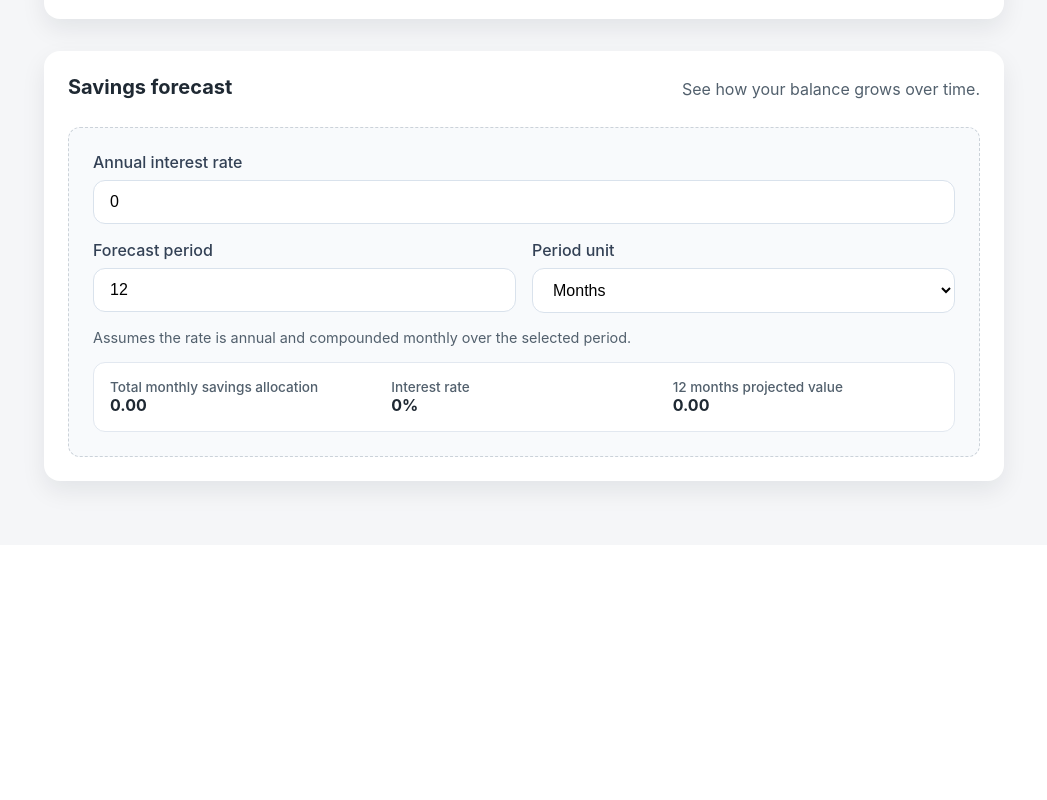
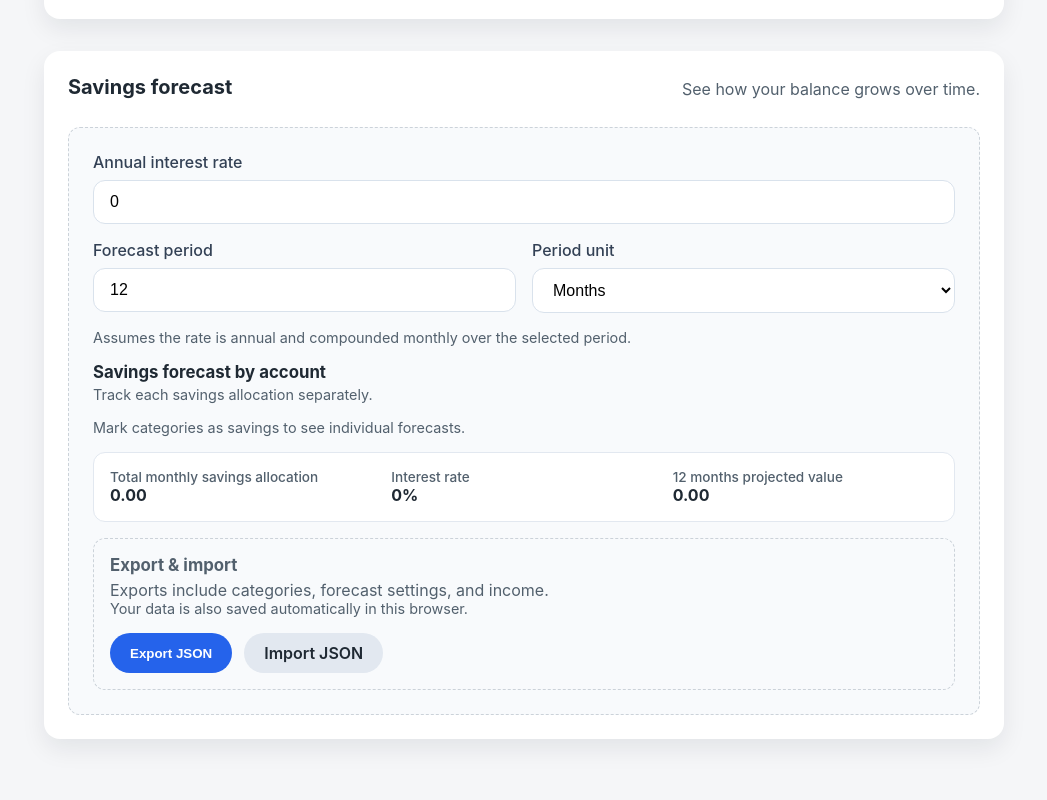
Before and after one commit to MorkovnySok/budget-planner, an Angular app: page / in a window 1280 px wide. Shown: the part 1024-1824 px from the top of the page, without its empty margins (116-1163 px from the left). Before the commit the page ends 1577 px from the top, so only its background shows below. Built offline with nearby package versions, Linux system fonts and the light colour scheme.

Commit message:
Add savings forecast breakdown and persistence

```diff
--- a/src/app/app.component.html
+++ b/src/app/app.component.html
@@ -174,6 +174,26 @@
       <p class="helper-text">
         Assumes the rate is annual and compounded monthly over the selected period.
       </p>
+      <div class="forecast-breakdown">
+        <div class="forecast-breakdown__header">
+          <h3>Savings forecast by account</h3>
+          <p>Track each savings allocation separately.</p>
+        </div>
+        <div class="forecast-breakdown__list" *ngIf="savingsForecasts.length > 0; else noSavings">
+          <div class="forecast-breakdown__card" *ngFor="let forecast of savingsForecasts">
+            <span class="forecast-breakdown__name">{{ forecast.name }}</span>
+            <span class="forecast-breakdown__meta">
+              Monthly contribution: {{ forecast.monthlyContribution | number: '1.2-2' }}
+            </span>
+            <strong class="forecast-breakdown__value">
+              {{ forecastLabel }} value: {{ forecast.projectedValue | number: '1.2-2' }}
+            </strong>
+          </div>
+        </div>
+        <ng-template #noSavings>
+          <p class="helper-text">Mark categories as savings to see individual forecasts.</p>
+        </ng-template>
+      </div>
       <div class="forecast-summary">
         <div>
           <span>Total monthly savings allocation</span>
@@ -188,6 +208,21 @@
           <strong>{{ projectedSavingsValue | number: '1.2-2' }}</strong>
         </div>
       </div>
+      <div class="data-tools">
+        <div>
+          <h3>Export &amp; import</h3>
+          <p>Exports include categories, forecast settings, and income.</p>
+          <p class="helper-text">Your data is also saved automatically in this browser.</p>
+        </div>
+        <div class="data-tools__actions">
+          <button type="button" class="button" (click)="exportBudgetData()">Export JSON</button>
+          <label class="button button--ghost data-tools__import">
+            Import JSON
+            <input type="file" accept="application/json" (change)="importBudgetData($event)" />
+          </label>
+        </div>
+        <p class="helper-text helper-text--warning" *ngIf="importError">{{ importError }}</p>
+      </div>
     </div>
   </section>
 </main>
--- a/src/app/app.component.scss
+++ b/src/app/app.component.scss
@@ -206,6 +206,56 @@
   text-align: left;
 }
 
+.forecast-breakdown {
+  display: flex;
+  flex-direction: column;
+  gap: 1rem;
+}
+
+.forecast-breakdown__header h3 {
+  margin: 0 0 0.25rem;
+  font-size: 1.05rem;
+  color: #1f2933;
+}
+
+.forecast-breakdown__header p {
+  margin: 0;
+  color: #52606d;
+  font-size: 0.9rem;
+}
+
+.forecast-breakdown__list {
+  display: grid;
+  grid-template-columns: repeat(auto-fit, minmax(200px, 1fr));
+  gap: 1rem;
+}
+
+.forecast-breakdown__card {
+  border-radius: 12px;
+  border: 1px solid #e2e8f0;
+  background: #ffffff;
+  padding: 1rem;
+  display: flex;
+  flex-direction: column;
+  gap: 0.35rem;
+  font-weight: 600;
+  color: #1f2933;
+}
+
+.forecast-breakdown__name {
+  font-size: 0.95rem;
+}
+
+.forecast-breakdown__meta {
+  font-weight: 500;
+  font-size: 0.85rem;
+  color: #52606d;
+}
+
+.forecast-breakdown__value {
+  font-size: 0.95rem;
+}
+
 .forecast-period {
   display: grid;
   grid-template-columns: repeat(auto-fit, minmax(180px, 1fr));
@@ -229,6 +279,44 @@
   font-size: 0.85rem;
   font-weight: 500;
   color: #52606d;
+}
+
+.data-tools {
+  display: flex;
+  flex-direction: column;
+  gap: 1rem;
+  padding: 1rem;
+  border-radius: 12px;
+  border: 1px dashed #cbd2d9;
+  background: #f8fafc;
+}
+
+.data-tools h3 {
+  margin: 0 0 0.35rem;
+  font-size: 1.05rem;
+}
+
+.data-tools p {
+  margin: 0;
+  color: #52606d;
+}
+
+.data-tools__actions {
+  display: flex;
+  flex-wrap: wrap;
+  gap: 0.75rem;
+}
+
+.data-tools__import {
+  position: relative;
+  overflow: hidden;
+}
+
+.data-tools__import input {
+  position: absolute;
+  inset: 0;
+  opacity: 0;
+  cursor: pointer;
 }
 
 .category-chart {
--- a/src/app/app.component.ts
+++ b/src/app/app.component.ts
@@ -1,5 +1,5 @@
 import { CommonModule } from '@angular/common';
-import { Component } from '@angular/core';
+import { Component, OnInit } from '@angular/core';
 import { FormsModule } from '@angular/forms';
 
 interface Category {
@@ -9,11 +9,25 @@ interface Category {
   isSavings: boolean;
 }
 
+interface BudgetPlannerState {
+  income: number;
+  interestRate: number;
+  forecastPeriodValue: number;
+  forecastPeriodUnit: 'months' | 'years';
+  categories: Category[];
+}
+
 interface PieSlice {
   name: string;
   percentage: number;
   color: string;
   path: string;
+}
+
+interface SavingsForecast {
+  name: string;
+  monthlyContribution: number;
+  projectedValue: number;
 }
 
 @Component({
@@ -22,7 +36,7 @@ interface PieSlice {
   templateUrl: './app.component.html',
   styleUrl: './app.component.scss'
 })
-export class AppComponent {
+export class AppComponent implements OnInit {
   income = 0;
   interestRate = 0;
   forecastPeriodValue = 12;
@@ -30,7 +44,13 @@ export class AppComponent {
   categories: Category[] = [];
   allocationClamped = false;
   needsIncomeWarning = false;
+  importError = '';
+  private readonly storageKey = 'budgetPlannerState';
   private readonly chartColors = ['#2563eb', '#f97316', '#14b8a6', '#a855f7', '#facc15', '#10b981'];
+
+  ngOnInit(): void {
+    this.loadState();
+  }
 
   get totalPercentage(): number {
     return this.categories.reduce((total, category) => total + category.percentage, 0);
@@ -83,19 +103,16 @@ export class AppComponent {
   }
 
   get projectedSavingsValue(): number {
-    const contribution = this.totalSavingsAllocation;
-    if (contribution <= 0 || this.forecastMonths <= 0) {
-      return 0;
-    }
-    // Assumes an annual interest rate compounded monthly over the selected forecast period.
-    const annualRate = Math.max(0, this.interestRate) / 100;
-    const monthlyRate = annualRate / 12;
-    if (monthlyRate === 0) {
-      return this.roundCurrency(contribution * this.forecastMonths);
-    }
-    const growthFactor = Math.pow(1 + monthlyRate, this.forecastMonths);
-    const futureValue = contribution * ((growthFactor - 1) / monthlyRate);
-    return this.roundCurrency(futureValue);
+    return this.futureValueForContribution(this.totalSavingsAllocation);
+  }
+
+  get savingsForecasts(): SavingsForecast[] {
+    const savingsCategories = this.categories.filter((category) => category.isSavings);
+    return savingsCategories.map((category, index) => ({
+      name: category.name?.trim() || `Savings ${index + 1}`,
+      monthlyContribution: category.amount,
+      projectedValue: this.futureValueForContribution(category.amount)
+    }));
   }
 
   addCategory(): void {
@@ -109,12 +126,14 @@ export class AppComponent {
       }
     ];
     this.allocationClamped = false;
+    this.persistState();
   }
 
   removeCategory(index: number): void {
     this.categories.splice(index, 1);
     this.allocationClamped = false;
     this.needsIncomeWarning = false;
+    this.persistState();
   }
 
   updateIncome(value: string | number): void {
@@ -122,28 +141,34 @@ export class AppComponent {
     this.income = Math.max(0, parsed);
     this.needsIncomeWarning = false;
     this.recalculateAmounts();
+    this.persistState();
   }
 
   updateInterestRate(value: string | number): void {
     const parsed = this.parseNumber(value);
     this.interestRate = Math.max(0, parsed);
+    this.persistState();
   }
 
   updateForecastPeriodValue(value: string | number): void {
     const parsed = this.parseNumber(value);
     this.forecastPeriodValue = Math.max(0, parsed);
+    this.persistState();
   }
 
   updateForecastPeriodUnit(value: 'months' | 'years'): void {
     this.forecastPeriodUnit = value;
+    this.persistState();
   }
 
   updateCategoryName(index: number, value: string): void {
     this.categories[index].name = value;
+    this.persistState();
   }
 
   updateCategorySavings(index: number, value: boolean): void {
     this.categories[index].isSavings = value;
+    this.persistState();
   }
 
   updateCategoryPercentage(index: number, value: string | number): void {
@@ -155,6 +180,7 @@ export class AppComponent {
     this.categories[index].amount = this.roundCurrency(
       (this.income * this.categories[index].percentage) / 100
     );
+    this.persistState();
   }
 
   updateCategoryAmount(index: number, value: string | number): void {
@@ -163,6 +189,7 @@ export class AppComponent {
     if (this.income <= 0) {
       this.categories[index].percentage = 0;
       this.needsIncomeWarning = amount > 0;
+      this.persistState();
       return;
     }
 
@@ -175,6 +202,45 @@ export class AppComponent {
       (this.income * this.categories[index].percentage) / 100
     );
     this.needsIncomeWarning = false;
+    this.persistState();
+  }
+
+  exportBudgetData(): void {
+    const payload = JSON.stringify(this.buildState(), null, 2);
+    const blob = new Blob([payload], { type: 'application/json' });
+    const url = URL.createObjectURL(blob);
+    const anchor = document.createElement('a');
+    anchor.href = url;
+    anchor.download = 'budget-planner-data.json';
+    anchor.click();
+    URL.revokeObjectURL(url);
+  }
+
+  importBudgetData(event: Event): void {
+    const input = event.target as HTMLInputElement;
+    const file = input.files?.[0];
+    if (!file) {
+      return;
+    }
+
+    const reader = new FileReader();
+    reader.onload = () => {
+      const text = typeof reader.result === 'string' ? reader.result : '';
+      const parsed = this.safeParseJson(text);
+      const state = parsed ? this.parseState(parsed) : null;
+      if (!state) {
+        this.importError = 'Import failed. The selected file is not a valid budget export.';
+        return;
+      }
+      this.applyState(state);
+      this.importError = '';
+      this.persistState();
+    };
+    reader.onerror = () => {
+      this.importError = 'Import failed. Please try a different file.';
+    };
+    reader.readAsText(file);
+    input.value = '';
   }
 
   private recalculateAmounts(): void {
@@ -196,6 +262,135 @@ export class AppComponent {
   private parseNumber(value: string | number): number {
     const parsed = typeof value === 'number' ? value : Number.parseFloat(value);
     return Number.isFinite(parsed) ? parsed : 0;
+  }
+
+  private futureValueForContribution(contribution: number): number {
+    if (contribution <= 0 || this.forecastMonths <= 0) {
+      return 0;
+    }
+    // Assumes an annual interest rate compounded monthly over the selected forecast period.
+    const annualRate = Math.max(0, this.interestRate) / 100;
+    const monthlyRate = annualRate / 12;
+    if (monthlyRate === 0) {
+      return this.roundCurrency(contribution * this.forecastMonths);
+    }
+    const growthFactor = Math.pow(1 + monthlyRate, this.forecastMonths);
+    const futureValue = contribution * ((growthFactor - 1) / monthlyRate);
+    return this.roundCurrency(futureValue);
+  }
+
+  private buildState(): BudgetPlannerState {
+    return {
+      income: this.roundCurrency(this.income),
+      interestRate: this.roundPercentage(this.interestRate),
+      forecastPeriodValue: this.forecastPeriodValue,
+      forecastPeriodUnit: this.forecastPeriodUnit,
+      categories: this.categories.map((category) => ({
+        name: category.name,
+        percentage: category.percentage,
+        amount: category.amount,
+        isSavings: category.isSavings
+      }))
+    };
+  }
+
+  private applyState(state: BudgetPlannerState): void {
+    this.income = Math.max(0, this.parseNumber(state.income));
+    this.interestRate = Math.max(0, this.parseNumber(state.interestRate));
+    this.forecastPeriodValue = Math.max(0, this.parseNumber(state.forecastPeriodValue));
+    this.forecastPeriodUnit = state.forecastPeriodUnit;
+    this.categories = state.categories;
+    this.allocationClamped = false;
+    this.needsIncomeWarning = false;
+  }
+
+  private loadState(): void {
+    if (!this.storageAvailable()) {
+      return;
+    }
+    const raw = localStorage.getItem(this.storageKey);
+    if (!raw) {
+      return;
+    }
+    const parsed = this.safeParseJson(raw);
+    const state = parsed ? this.parseState(parsed) : null;
+    if (state) {
+      this.applyState(state);
+    }
+  }
+
+  private persistState(): void {
+    if (!this.storageAvailable()) {
+      return;
+    }
+    localStorage.setItem(this.storageKey, JSON.stringify(this.buildState()));
+  }
+
+  private safeParseJson(raw: string): unknown | null {
+    try {
+      return JSON.parse(raw) as unknown;
+    } catch {
+      return null;
+    }
+  }
+
+  private parseState(value: unknown): BudgetPlannerState | null {
+    if (!value || typeof value !== 'object') {
+      return null;
+    }
+    const data = value as Record<string, unknown>;
+    const forecastUnit = data['forecastPeriodUnit'] === 'years' ? 'years' : 'months';
+    const categories = Array.isArray(data['categories'])
+      ? data['categories']
+          .filter((item) => item && typeof item === 'object')
+          .map((item, index) => {
+            const entry = item as Record<string, unknown>;
+            const name = this.coerceString(entry['name'], `Category ${index + 1}`);
+            const percentage = this.clampNumber(this.coerceNumber(entry['percentage']), 0, 100);
+            const amount = Math.max(0, this.coerceNumber(entry['amount']));
+            const isSavings = this.coerceBoolean(entry['isSavings']);
+            return {
+              name,
+              percentage: this.roundPercentage(percentage),
+              amount: this.roundCurrency(amount),
+              isSavings
+            };
+          })
+      : [];
+    return {
+      income: Math.max(0, this.coerceNumber(data['income'])),
+      interestRate: Math.max(0, this.coerceNumber(data['interestRate'])),
+      forecastPeriodValue: Math.max(0, this.coerceNumber(data['forecastPeriodValue'], 12)),
+      forecastPeriodUnit: forecastUnit,
+      categories
+    };
+  }
+
+  private storageAvailable(): boolean {
+    try {
+      return typeof localStorage !== 'undefined';
+    } catch {
+      return false;
+    }
+  }
+
+  private coerceString(value: unknown, fallback = ''): string {
+    return typeof value === 'string' ? value : fallback;
+  }
+
+  private coerceNumber(value: unknown, fallback = 0): number {
+    if (typeof value === 'number') {
+      return Number.isFinite(value) ? value : fallback;
+    }
+    if (typeof value === 'string') {
+      const parsed = Number.parseFloat(value);
+      return Number.isFinite(parsed) ? parsed : fallback;
+    }
+    return fallback;
+  }
+
+  private coerceBoolean(value: unknown, fallback = false): boolean {
+    return typeof value === 'boolean' ? value : fallback;
   }
 
   private clampNumber(value: number, min: number, max: number): number {
```
